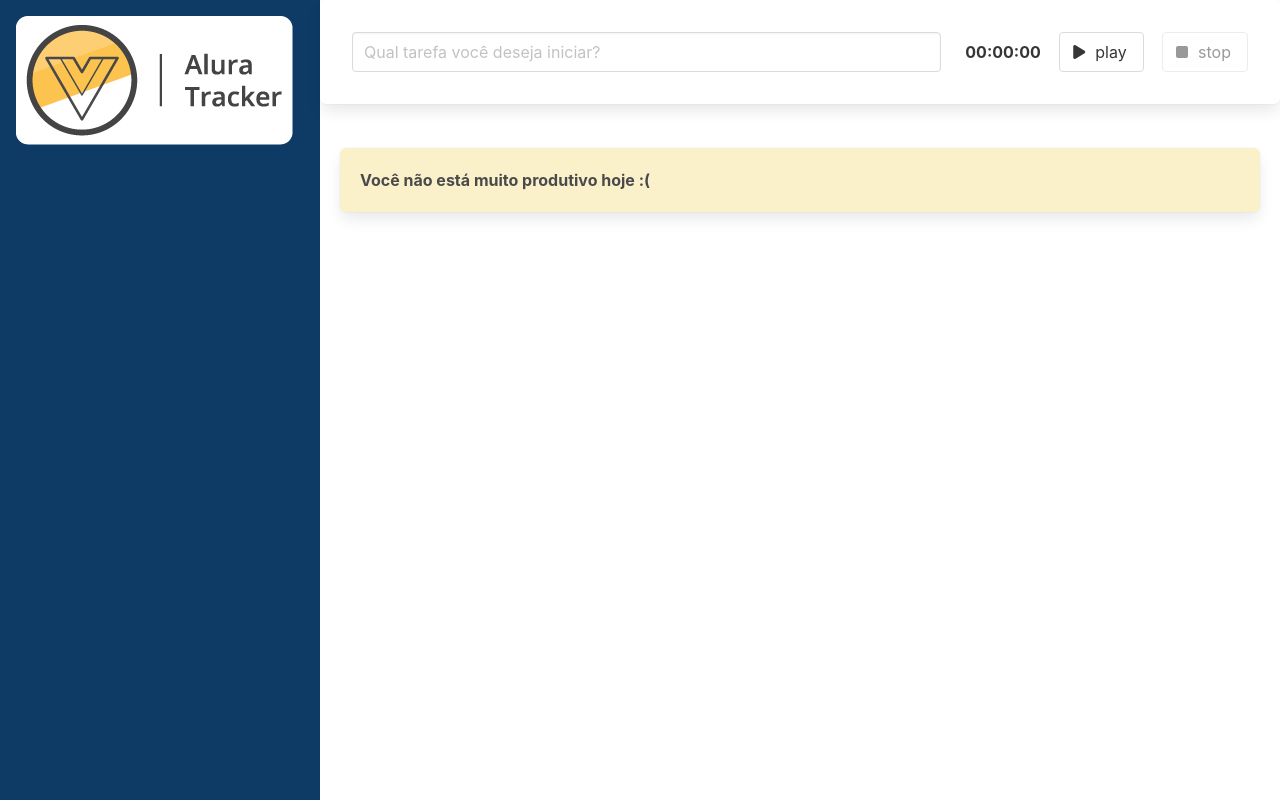
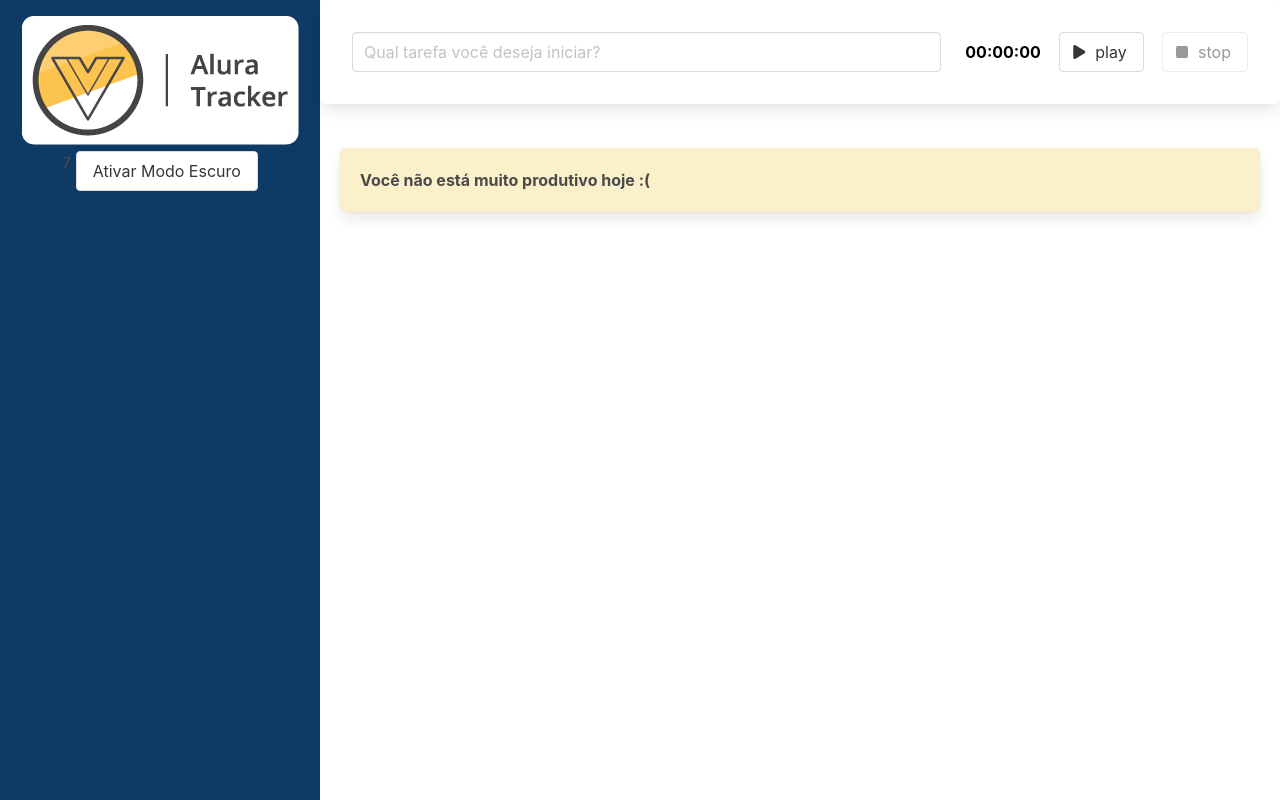
Before and after one commit to kanaan-solutions/Alura-Tracker, a Vue app: page / in a window 1280 px wide. Built offline with nearby package versions, Linux system fonts and the light colour scheme.

Commit message:
feat: Creation of Dark Mode

```diff
--- a/src/App.vue
+++ b/src/App.vue
@@ -1,9 +1,9 @@
 <template>
-  <main class="columns is-gapless is-multiline">
+  <main class="columns is-gapless is-multiline" :class="{ 'dark-mode': darkModeActive }">
     <div class="column is-one-quarter">
-      <SideBar />
+      <SideBar @changedTheme="changeTheme" />
     </div>
-    <div class="column is-three-quarter">
+    <div class="column is-three-quarter content">
       <Formulary @savingTasks="saveTask" />
       <div class="list">
         <Task v-for="(task, index) in tasks" :key="index" :task="task" />
@@ -28,7 +28,8 @@
       components: { SideBar, Formulary, Task, Box },
       data () {
         return {
-          tasks: [] as ITask[]
+          tasks: [] as ITask[],
+          darkModeActive: false
         }
       },
       computed: {
@@ -39,6 +40,9 @@
       methods: {
         saveTask (tasks: ITask) {
           this.tasks.push(tasks)
+        },
+        changeTheme (darkMode: boolean) {
+          this.darkModeActive = darkMode
         }
       }
   });
@@ -48,4 +52,15 @@
     .list {
         padding: 1.25rem;
     }
+    main {
+      --bg-primary: #fff;
+      --text-primary: #000;
+    }
+    main.dark-mode {
+      --bg-primary: #2b2d42;
+      --text-primary: #ddd;
+    }
+    .content {
+      background-color: var(--bg-primary);
+    }
 </style>
--- a/src/components/Formulary.vue
+++ b/src/components/Formulary.vue
@@ -1,5 +1,5 @@
 <template>
-  <div class="box">
+  <div class="box form">
     <div class="colu mn">
       <div class="is-flex is-align-items-center is-justify-content-space-between">
         <div class="column is-8" role="form" aria-label="Formulário para a criação de uma nova tarefa">
@@ -41,3 +41,10 @@
       }
   })
 </script>
+
+<style>
+  .form {
+    color: var(--text-primary);
+    background-color: var(--bg-primary);
+  }
+</style>
--- a/src/components/SideBar.vue
+++ b/src/components/SideBar.vue
@@ -2,7 +2,10 @@
   <header>
     <h1>
       <img src="../assets/logo.png" alt="Logo">
-    </h1>
+    </h1>7
+    <button class="button" @click="changeTheme">
+      {{ buttonText }}
+    </button>
   </header>
 </template>
 
@@ -10,7 +13,27 @@
   import { defineComponent } from 'vue'
 
   export default defineComponent({
-      name: "SideBar"
+      name: "SideBar",
+      emits: ["changedTheme"],
+      data () {
+        return {
+          darkModeActive: false
+        }
+      },
+      computed: {
+        buttonText () {
+          if(this.darkModeActive) {
+            return "Desativar Modo Escuro"
+          }
+          return "Ativar Modo Escuro"
+        }
+      },
+      methods: {
+        changeTheme() {
+          this.darkModeActive = !this.darkModeActive
+          this.$emit('changedTheme', this.darkModeActive)
+        }
+      }
   })
 </script>
 
@@ -20,6 +43,7 @@
     background: #0d3b66;
     width: 100%;
     height: 100vh;
+    text-align: center;
   }
 
   @media only screen and (max-width: 768px) {
--- a/src/components/Timer.vue
+++ b/src/components/Timer.vue
@@ -1,6 +1,6 @@
 <template>
     <section>
-          <strong>{{ timePassed }}</strong>
+          <strong class="display">{{ timePassed }}</strong>
         </section>
 </template>
 
@@ -22,3 +22,9 @@
       },
     })
 </script>
+
+<style scoped>
+  .display {
+    color: var(--text-primary);
+  }
+</style>
```
